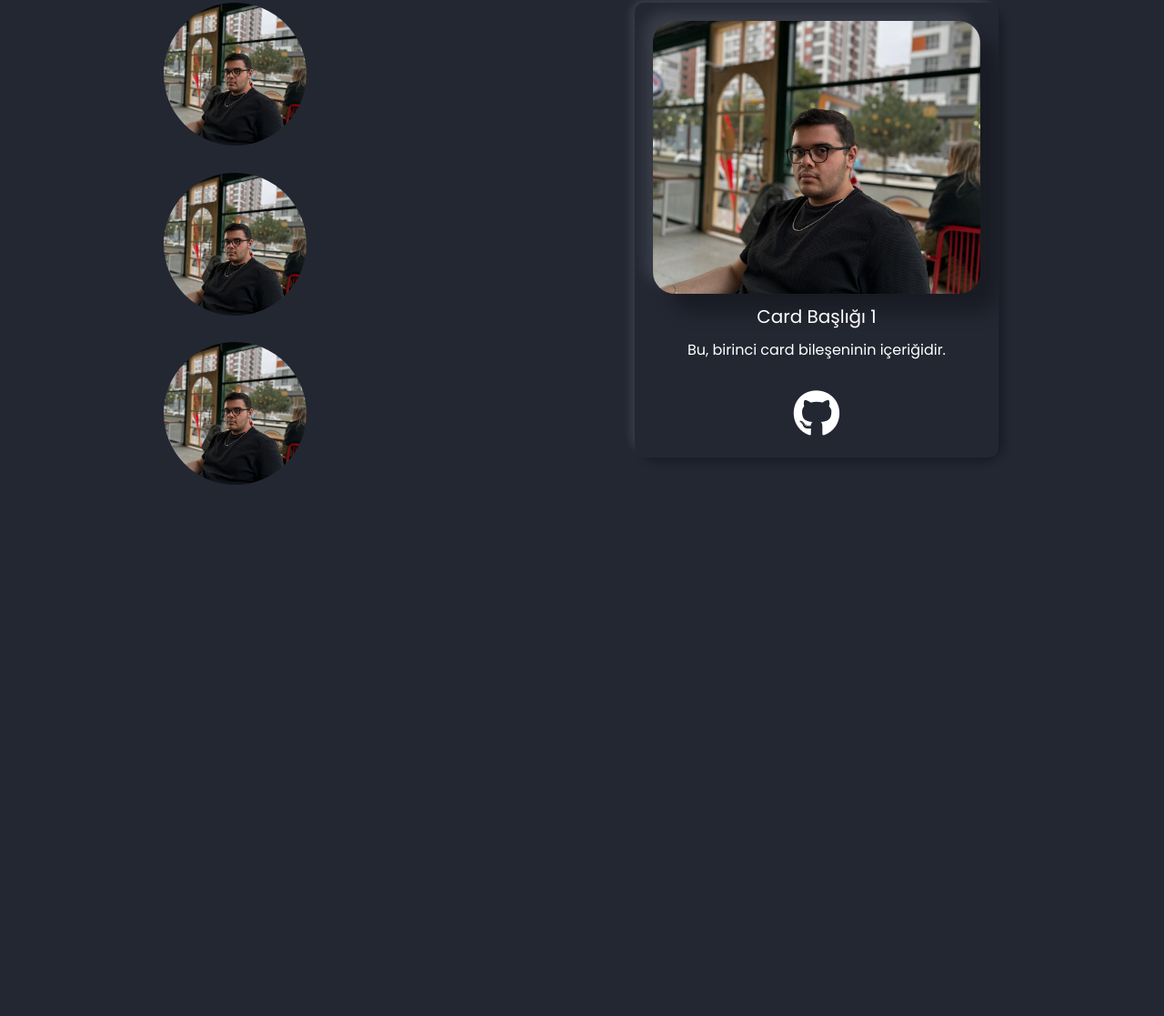
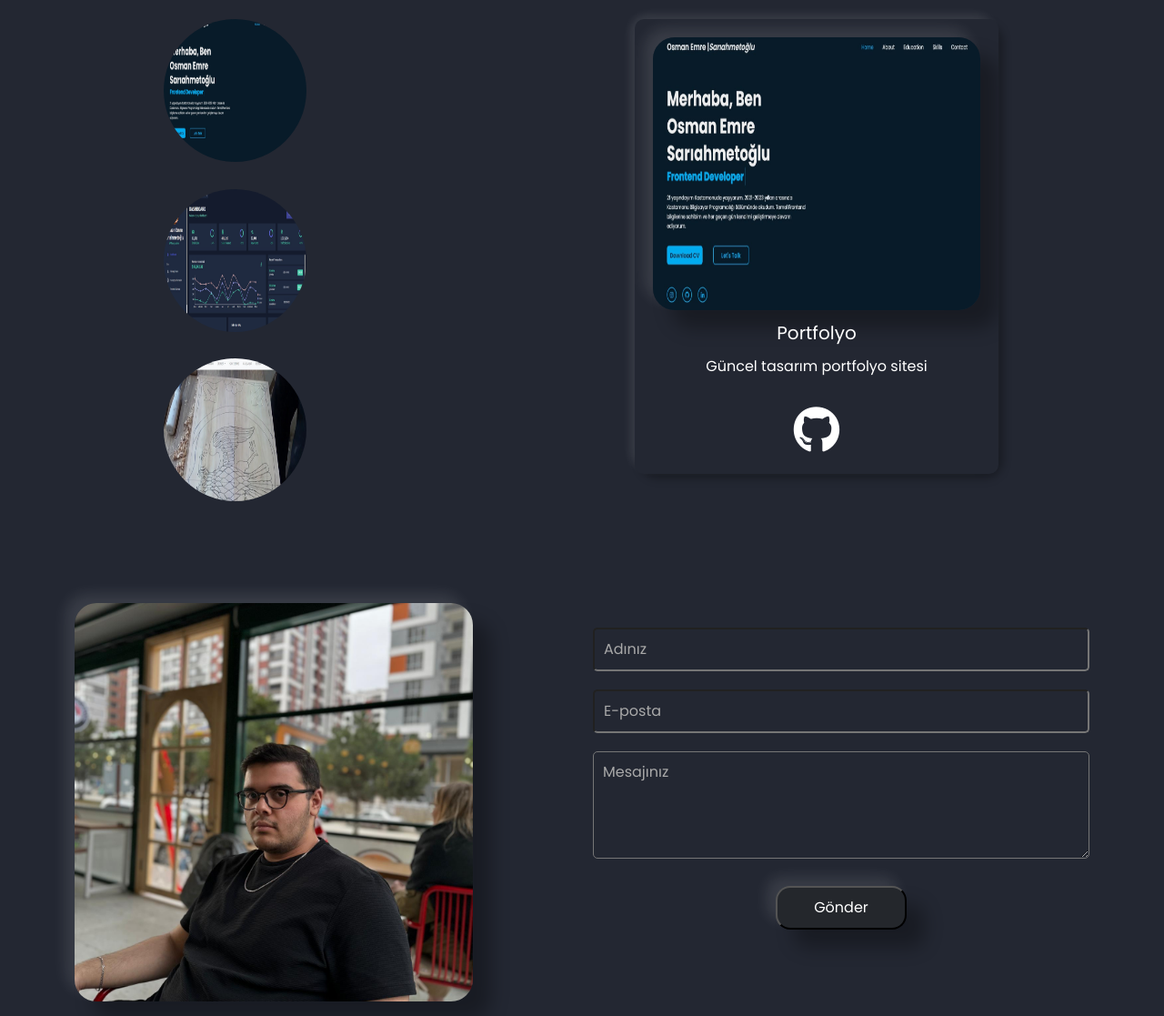
Before and after one commit to OsmanEmre0/Portfolyo, a plain HTML site: page index.html in a window 1280 px wide. Shown: the part 2166-3283 px from the top of the page at 91% size. Before the commit the page ends 2719 px from the top, so only its background shows below. Drawn offline with nearby package versions, Linux system fonts and the light colour scheme.

Commit message:
Contact kısmı yapıldı, proje kismı düzeltildi ve about kısmı tamamlandı

```diff
--- a/index.html
+++ b/index.html
@@ -45,7 +45,7 @@
                     <ul class="navbar-item ">
                         <li class="general-btn"><a href="#about">About</a></li>
                         <li class="general-btn"><a href="#Projects">Projects</a></li>
-                        <li class="general-btn"><a href="#">Contact</a></li>
+                        <li class="general-btn"><a href="#Contact">Contact</a></li>
                     </ul>
                 </div>
             </div>
@@ -90,8 +90,8 @@
                     </div>
                     <div class="col-md-6 about-text">
                         <h2>About Me</h2>
-                        <p>Lorem ipsum dolor sit amet, consectetur adipiscing elit. Sed do eiusmod tempor incididunt ut labore et dolore magna aliqua. Ut enim ad minim veniam, quis nostrud exercitation ullamco laboris nisi ut aliquip ex ea commodo consequat.
-                        Duis aute irure dolor in reprehenderit in voluptate velit esse cillum dolore eu fugiat nulla pariatur. Excepteur sint occaecat cupidatat non proident, sunt in culpa qui officia deserunt mollit anim id est laborum.</p>
+                        <p>Merhaba, Ben Osman Emre Sarıahmetoğlu 22 yaşındayım Kastamonuda yaşıyorum. 2021-2023 tarihleri arasında Kastamonu Üniversitesi Bilgisayar Programcılığı bölümünden mezun oldum. Temel Frontend bilgilerine sahibim ve Javascript de kendimi daha da geliştirmek için çeşitli projeler yapıyorum aynı zamanda da vue.js ve diğer programlama dillerinde kendimi geliştirmek için çaba harcıyorum.
+                            Tasarım konusunda Figma, Adobe photoshop CC, Adobe Illustrator gibi tasarım uygulamalarında bilgi sahibiyim. Frontend geliştirme tercihimi, web uygulamalarını ve sitelerini daha kullanıcı dostu ve etkileyici hale getirme isteğimden kaynaklanıyor. Yaratıcı ve öğrenmeye açık bir geliştirici olarak, en son teknolojileri öğrenmek ve kullanıcı deneyimini sürekli olarak iyileştirmek için çaba sarf etmeyi amaçlıyorum.</p>
                     </div>
             </div>
         </div>
@@ -102,44 +102,44 @@
     <section id="Projects" class="">
         <div class="container">
             <div class="buttons-container container-fluid">
-                <button onclick="showCard(1)">Buton 1</button>
+                <button onclick="showCard(1)">Portfolyo</button>
                 <button onclick="showCard(2)">Buton 2</button>
                 <button onclick="showCard(3)">Buton 3</button>
             </div>
 
             <div class="content">
                 <div class="circle-images">
-                    <img src="image/main.jpg" alt="Resim 1" class="circle-img">
-                    <img src="image/main.jpg" alt="Resim 2" class="circle-img">
-                    <img src="image/main.jpg" alt="Resim 3" class="circle-img">
+                    <img src="image/proje-4.jpg" alt="Resim 1" class="circle-img">
+                    <img src="image/admindashboard.jpg" alt="Resim 2" class="circle-img">
+                    <img src="image/osmanliantik.jpg" alt="Resim 3" class="circle-img">
                 </div>
                 <div id="card1" class="card-container">
                     <div class="custom-card">
-                        <img src="image/main.jpg" alt="Card Resim 1">
-                        <div class="custom-card-title">Card Başlığı 1</div>
-                        <div class="custom-card-text">Bu, birinci card bileşeninin içeriğidir.</div>
+                        <img src="image/proje-4.jpg" alt="Card Resim 1">
+                        <div class="custom-card-title">Portfolyo</div>
+                        <div class="custom-card-text">Güncel tasarım portfolyo sitesi</div>
                         <div class="custom-card-footer">
-                            <a href="https://github.com/OsmanEmre0"><i class="fab fa-github"></i></a>
+                            <a href="https://github.com/OsmanEmre0/Osman-Emre-Sariahmetoglu" target="_blank"><i class="fab fa-github"></i></a>
                         </div>
                     </div>
                 </div>
                 <div id="card2" class="card-container">
                     <div class="custom-card">
-                        <img src="image/main.jpg" alt="Card Resim 2">
-                        <div class="custom-card-title">Card Başlığı 2</div>
-                        <div class="custom-card-text">Bu, ikinci card bileşeninin içeriğidir.</div>
+                        <img src="image/admindashboard.jpg" alt="Card Resim 2">
+                        <div class="custom-card-title">Admin Dashboard</div>
+                        <div class="custom-card-text">Kullanımı Kolay Admin Dashboard</div>
                         <div class="custom-card-footer">
-                            <a href="https://github.com/OsmanEmre0"><i class="fab fa-github"></i></a>
+                            <a href="https://github.com/OsmanEmre0/react-admin-dashboard" target="_blank"><i class="fab fa-github"></i></a>
                         </div>
                     </div>
                 </div>
                 <div id="card3" class="card-container">
                     <div class="custom-card">
-                        <img src="image/main.jpg" alt="Card Resim 3">
-                        <div class="custom-card-title">Card Başlığı 3</div>
-                        <div class="custom-card-text">Bu, üçüncü card bileşeninin içeriğidir.</div>
+                        <img src="image/osmanliantik.jpg" alt="Card Resim 3">
+                        <div class="custom-card-title">Ticaret Sitesi</div>
+                        <div class="custom-card-text">Güncel tasarım ticaret sitesi</div>
                         <div class="custom-card-footer">
-                            <a href="https://github.com/OsmanEmre0"><i class="fab fa-github"></i></a>
+                            <a href="https://github.com/OsmanEmre0/osmanli-antik" target="_blank"><i class="fab fa-github"></i></a>
                         </div>
                     </div>
                 </div>
@@ -147,8 +147,28 @@
         </div>
     </section>
 
+    <!-- Contact -->
 
+    <section id="Contact">
+        <div class="container">
+            <div class="row">
+                <div class="col-md-6">
+                    <figure class="Contact-img">
+                        <img src="/image/main.jpg" class="img-fluid" alt="Main Image">
+                    </figure>
+                </div>
 
+                <div class="col-md-6 contact">
+                    <form action="mailto:osariahnetoglu@gmail.com">
+                        <input type="text" id="name" name="name" placeholder="Adınız" required>
+                        <input type="email" id="email" name="email" placeholder="E-posta" required>
+                        <textarea id="message" name="message" placeholder="Mesajınız" rows="4" required></textarea>
+                        <input type="submit" value="Gönder">
+                    </form>
+                </div>
+            </div>
+        </div>
+    </section>
 
 
 </body>
--- a/style.css
+++ b/style.css
@@ -342,7 +342,7 @@ header {
 }
 
 .buttons-container button:hover {
-    background-color: #7733FF;
+    background-color: #575757;
 }
 
 .content {
@@ -365,7 +365,7 @@ header {
     width: 157px;
     height: 157px;
     border-radius: 50%;
-    object-fit: cover;
+    object-fit: fill;
     margin-bottom: 20px;
 }
 
@@ -400,7 +400,7 @@ header {
 .custom-card img {
     width: 100%;
     height: 300px;
-    object-fit: cover;
+    object-fit: fill;
     background-size: cover;
     border-radius: 24px;
     box-shadow: -10px -10px 15px rgba(255, 255, 255, 0.1), 20px 20px 20px rgba(0, 0, 0, 0.3);
@@ -426,3 +426,64 @@ header {
     color: #FFFFFF;
     text-decoration: none;
 }
+
+
+/*--------------------------------------------------------------*/
+/* Contact */
+/*--------------------------------------------------------------*/
+
+.contact form {
+    margin-top: 20%;
+    display: flex;
+    flex-direction: column;
+    align-items: center;
+}
+.contact input[type="text"],
+.contact input[type="email"],
+.contact textarea {
+    width: 100%;
+    padding: 10px;
+    margin: 10px 0;
+    border-radius: 5px;
+    background-color: #232732; /* Input alanlarının arka plan rengini ayarla */
+    color: #ffffff; /* Yazı rengi beyaz */
+    box-sizing: border-box;
+}
+.contact input::placeholder,
+.contact textarea::placeholder {
+    color: #a9a9a9; /* Placeholder yazısı gömük gri renk */
+}
+.contact input[type="submit"] {
+    background-color: #24272C;
+    border-radius: 16px; /* Gönder butonunun arka plan rengi */
+    color: white; /* Beyaz yazı rengi */
+    padding: 10px 40px;
+    box-shadow:-10px -10px 15px rgba(255, 255, 255, 0.1), 20px 20px 20px rgba(0, 0, 0, 0.3);
+    cursor: pointer;
+    text-align: center;
+    margin-top: 20px; /* Butonun üst kısmına boşluk bırak */
+}
+.contact input[type="submit"]:hover {
+    background-color: #575757;
+
+}
+
+.Contact-img{
+    display: flex;
+    justify-content: center;
+    align-items: center;
+    text-align: -webkit-center;
+    width: 438px;
+    height: 438px;
+    border-radius: 24px;
+    box-shadow:-10px -10px 15px rgba(255, 255, 255, 0.1), 20px 20px 20px rgba(0, 0, 0, 0.3);
+    margin-top: 92px;
+}
+
+.Contact-img img {
+    width: 438px;
+    height: 438px;
+    background-size: cover;
+    object-fit: cover;
+    border-radius: 24px;
+}
```
Also changed, not shown: image/admindashboard.jpg (added), image/osmanliantik.jpg (added), image/proje-4.jpg (added), main.js (line endings or trailing spaces).
